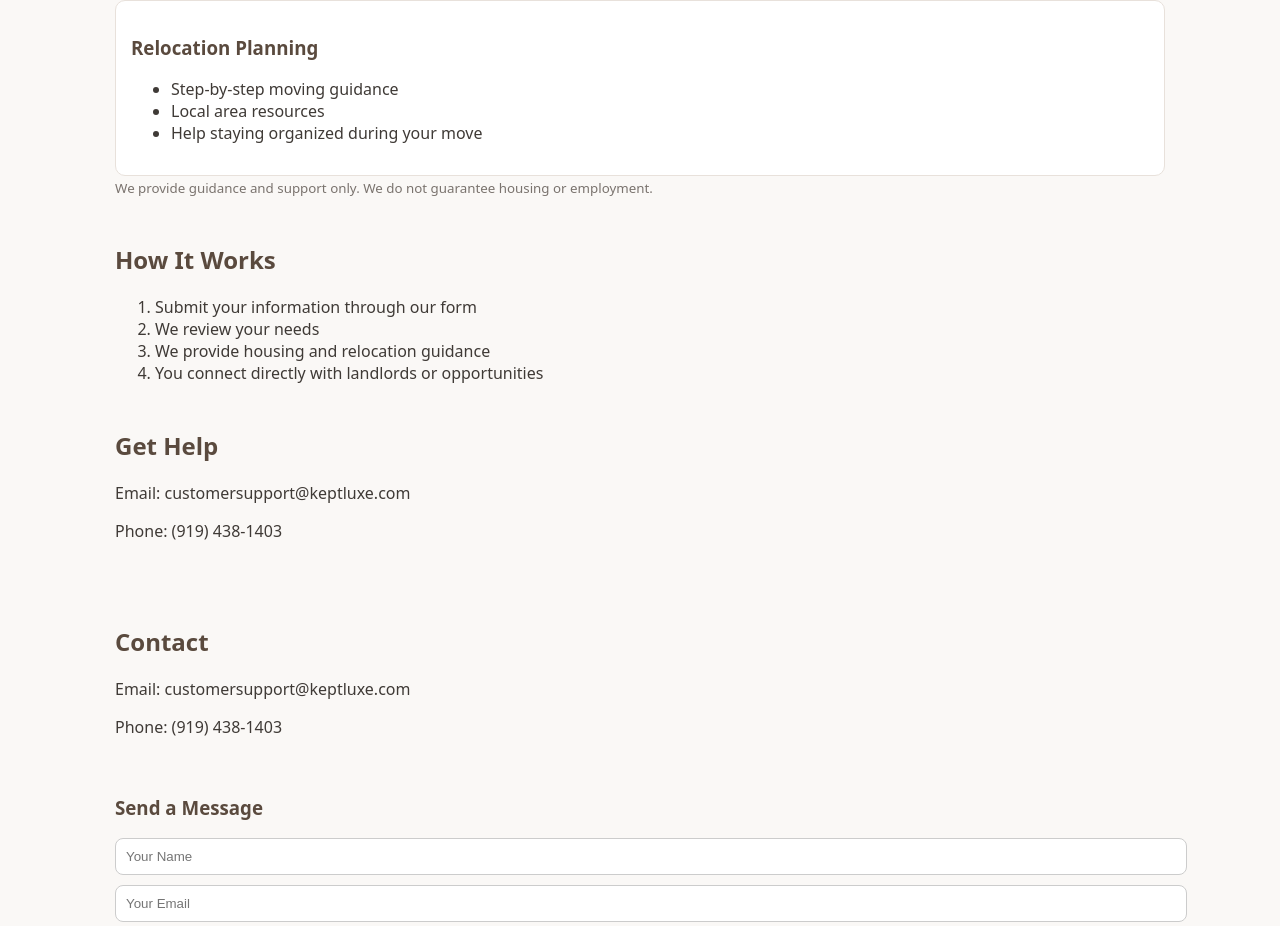
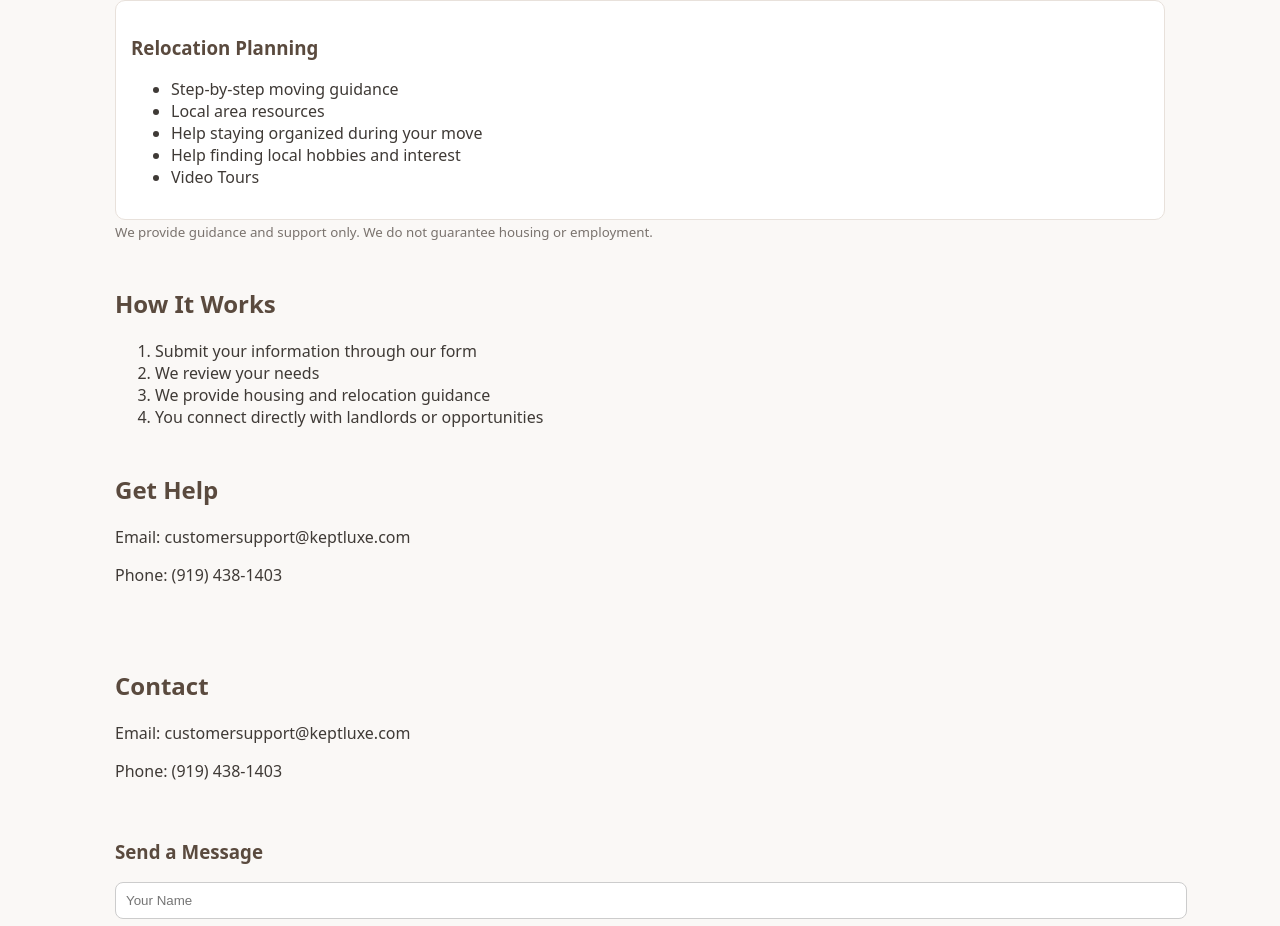
Before and after one commit to kepthousing/kept-housing-site, a plain HTML site: page index.html in a window 1280 px wide. Shown: the part 2091-3017 px from the top of the page. Drawn offline with Linux system fonts and the light colour scheme.

Commit message:
Update index.html

```diff
--- a/index.html
+++ b/index.html
@@ -146,6 +146,8 @@ small {
       <li>Step-by-step moving guidance</li>
       <li>Local area resources</li>
       <li>Help staying organized during your move</li>
+      <li>Help finding local hobbies and interest</li>
+      <li>Video Tours</li>
     </ul>
   </div>
 
```
